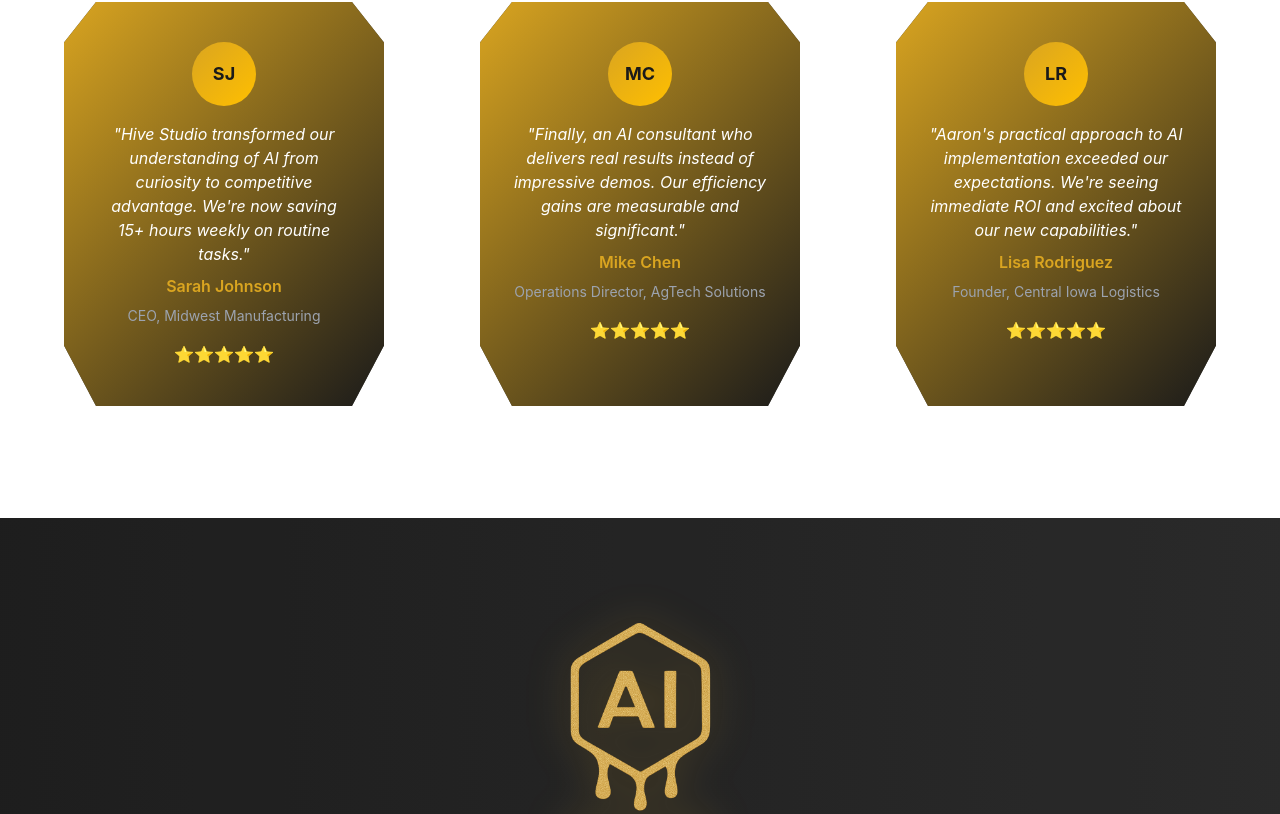
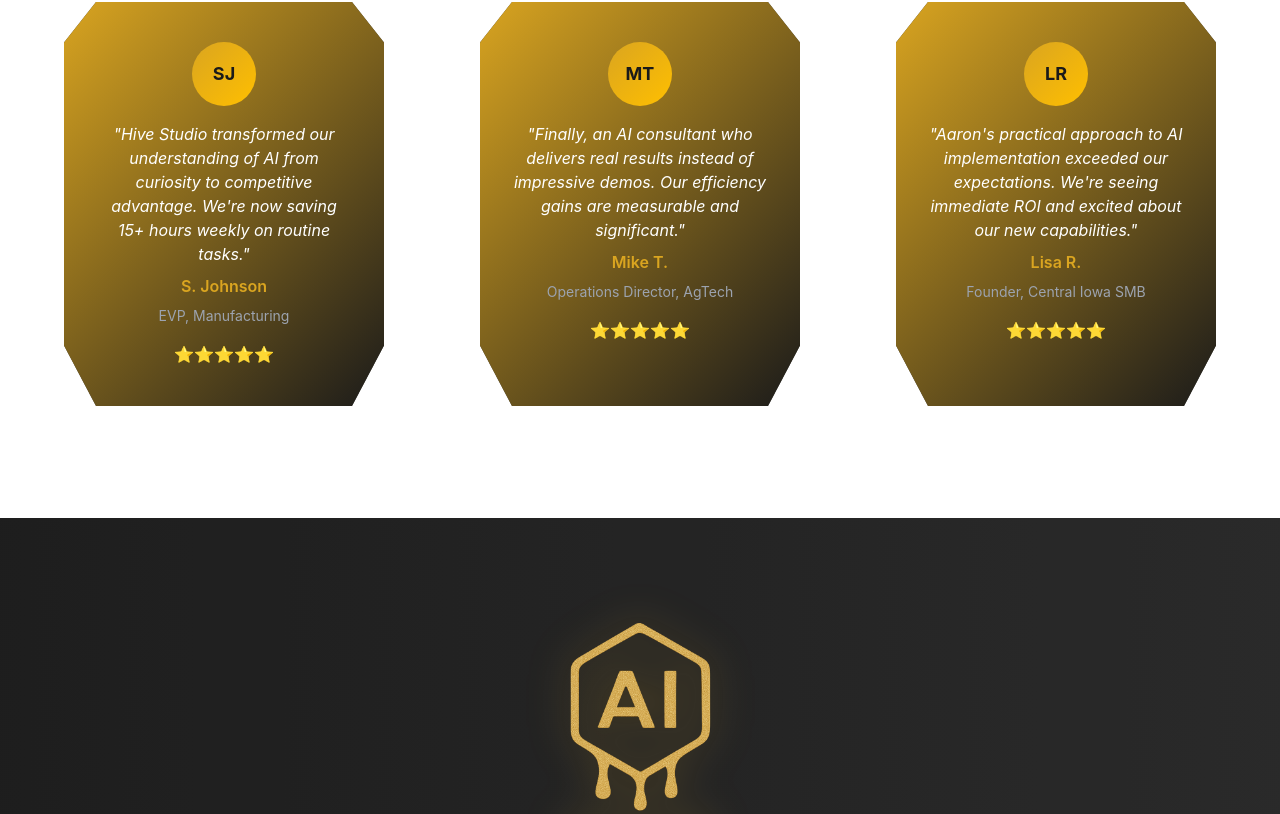
Before and after one commit to auitenbroek1/hivestudio-ai, a React (Create React App) app in the folder frontend/: page / in a window 1280 px wide. Shown: the part 3609-4423 px from the top of the page. Built offline with nearby package versions, Linux system fonts and the light colour scheme.

Commit message:
Update testimonial names and titles: S. Johnson (EVP Manufacturing), Mike T. (AgTech), Lisa R. (Central Iowa SMB)

```diff
--- a/frontend/src/App.js
+++ b/frontend/src/App.js
@@ -157,22 +157,22 @@
 
   const testimonials = [
     {
-      name: "Sarah Johnson",
-      title: "CEO, Midwest Manufacturing",
+      name: "S. Johnson",
+      title: "EVP, Manufacturing",
       content: "Hive Studio transformed our understanding of AI from curiosity to competitive advantage. We're now saving 15+ hours weekly on routine tasks.",
       rating: 5,
       avatar: "SJ"
     },
     {
-      name: "Mike Chen",
-      title: "Operations Director, AgTech Solutions",
+      name: "Mike T.",
+      title: "Operations Director, AgTech",
       content: "Finally, an AI consultant who delivers real results instead of impressive demos. Our efficiency gains are measurable and significant.",
       rating: 5,
-      avatar: "MC"
+      avatar: "MT"
     },
     {
-      name: "Lisa Rodriguez",
-      title: "Founder, Central Iowa Logistics",
+      name: "Lisa R.",
+      title: "Founder, Central Iowa SMB",
       content: "Aaron's practical approach to AI implementation exceeded our expectations. We're seeing immediate ROI and excited about our new capabilities.",
       rating: 5,
       avatar: "LR"
```
